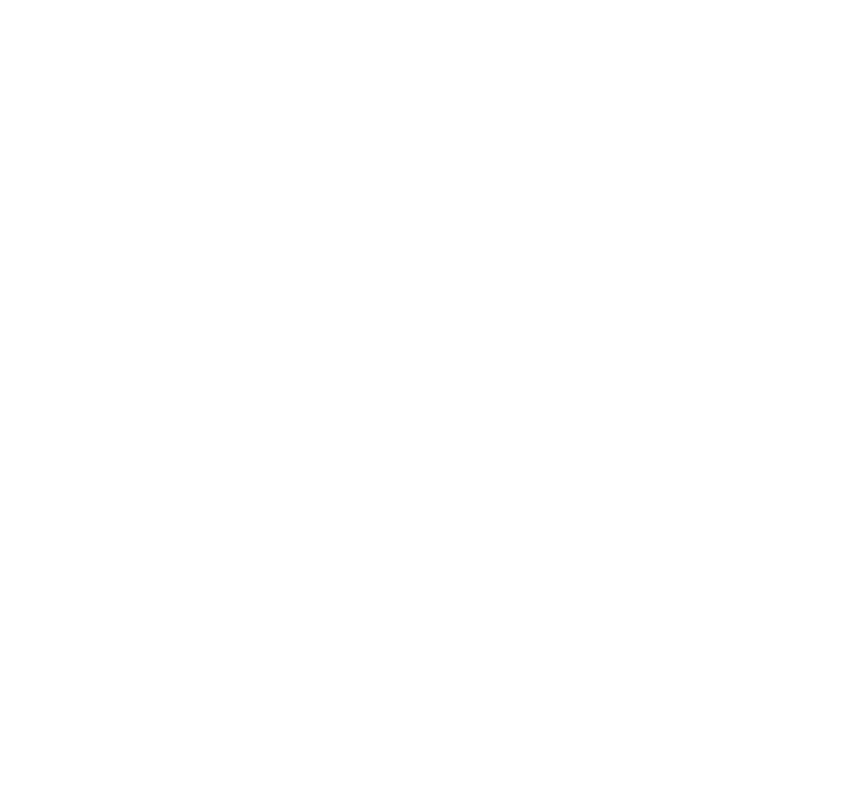
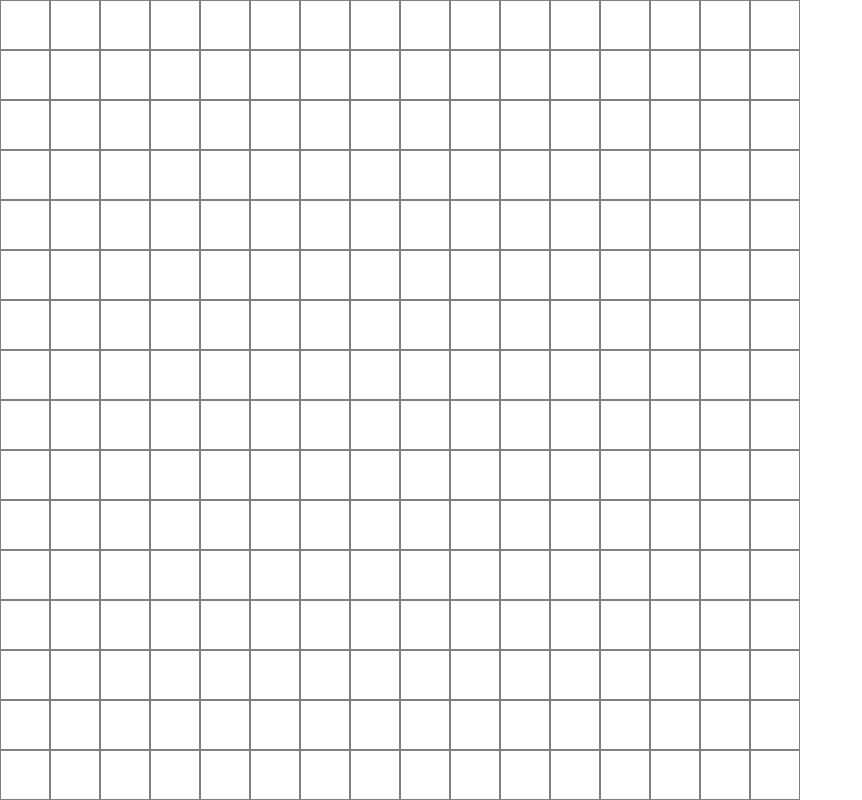
Before and after one commit to nima248/odin-etch, a plain HTML site: page index.html in a window 1280 px wide. Shown: the whole page, without its empty margins (0-862 px from the left). Drawn offline with Linux system fonts and the light colour scheme.

Commit message:
Create 16x16 flexbox grid

```diff
--- a/index.html
+++ b/index.html
@@ -3,9 +3,12 @@
 <head>
     <meta charset="utf-8">
     <title>Etch-a-Sketch</title>
+    <link rel="stylesheet" href="./style.css">
 </head>
 
 <body>
+    <div id="grid-container">
+    </div>
 
     <script src="./script.js"></script>
 </body>
--- a/script.js
+++ b/script.js
@@ -0,0 +1,28 @@
+const ROWS = 16;
+const COLS = 16;
+
+
+function populateGrid(nRows, nCols) {
+    let grid = document.querySelector("div#grid-container");
+    while (grid.hasChildNodes()) {
+        grid.removeChild(grid.firstChild);
+    }
+    for (let i = 0; i < nRows; i++) {
+        let row = makeRow(nCols);
+        grid.appendChild(row);
+    }
+}
+
+function makeRow(nCols) {
+    let row = document.createElement("div");
+    row.classList = "grid-row";
+    for (let i = 0; i < nCols; i++) {
+        let square = document.createElement("div");
+        square.classList = "grid-square";
+        row.appendChild(square);
+    }
+    return row;
+}
+
+
+populateGrid(ROWS, COLS);
--- /dev/null
+++ b/style.css
@@ -0,0 +1,22 @@
+body {
+    margin: 0;
+    padding: 0;
+}
+
+#grid-container {
+    display: flex;
+    flex-direction: column;
+    height: 100vh;
+    width: 100vh;
+}
+
+.grid-row {
+    display: flex;
+    flex-direction: row;
+    flex: auto;
+}
+
+.grid-square {
+    flex: auto;
+    border: 1px solid grey;
+}
```
